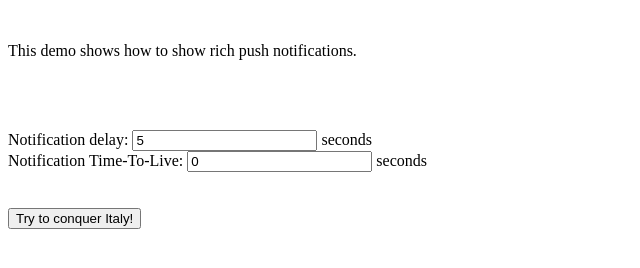
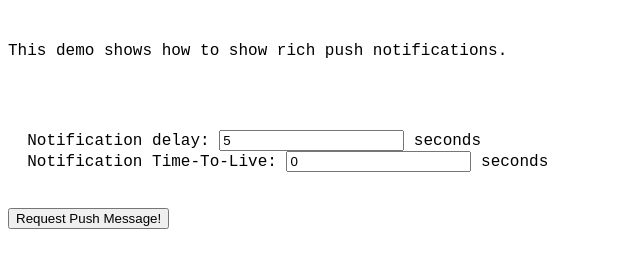
Before and after one commit to nishioka/push-test, a website: page dist/index.html in a window 1280 px wide. Shown: the whole page, without its empty margins (0-640 px from the left). Drawn offline with Linux system fonts and the light colour scheme.

Commit message:
change form

```diff
--- a/dist/index.html
+++ b/dist/index.html
@@ -6,7 +6,7 @@
   <meta name="viewport" content="width=device-width, initial-scale=1">
   <style>
     body {
-      /*font-family: monospace;*/
+      font-family: monospace;
       font-size: 1rem;
       white-space: pre-wrap;
     }
@@ -18,11 +18,11 @@
 <p>This demo shows how to show rich push notifications.</p>
 
 <form>
-Notification delay: <input id='notification-delay' type='number' value='5'></input> seconds
-Notification Time-To-Live: <input id='notification-ttl' type='number' value='0'></input> seconds
+  Notification delay: <input id='notification-delay' type='number' value='5'></input> seconds
+  Notification Time-To-Live: <input id='notification-ttl' type='number' value='0'></input> seconds
 </form>
 
-<button id="doIt">Try to conquer Italy!</button>
+<button id="doIt">Request Push Message!</button>
 
 <script src="./index.js"></script>
 </body>
--- a/dist/index.js
+++ b/dist/index.js
@@ -1,5 +1,6 @@
 var endpoint;
 
+// POST https://young-crag-58580.herokuapp.com/sendNotification?endpoint=https://updates.push.services.mozilla.com/push/gAAAAABWq08vA36BDmucf6DZ_M3I3UcqE8NOCTuf8vEIfqz8Tcw-Qik3P19rFk7Sk6kXnQzqxpPPW479ERL1evoCF70U8Gfq_rJqz6yxq0DRF7DE9p56tujNE1USwXMqVX23FJYNvuwuEoUAI-jTq_qPWJPuBBVYSTSm7_lG01__XZ6mrpe54Mg=&delay=5&ttl=0
 // Register a Service Worker.
 navigator.serviceWorker.register('service-worker.js')
 .then(function(registration) {
@@ -36,8 +37,7 @@ document.getElementById('doIt').onclick = function() {
 
   // Ask the server to send the client a notification (for testing purposes, in real
   // applications the notification will be generated by some event on the server).
-  fetch('./sendNotification?endpoint=' + endpoint + '&delay=' + delay +
-        '&ttl=' + ttl,
+  fetch('./sendNotification?endpoint=' + endpoint + '&delay=' + delay + '&ttl=' + ttl,
     {
       method: 'post',
     }
```
Also changed, not shown: package.json (+5 -21 lines).
